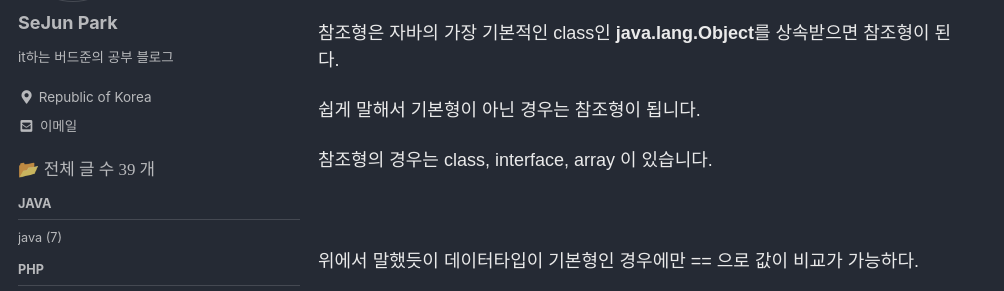
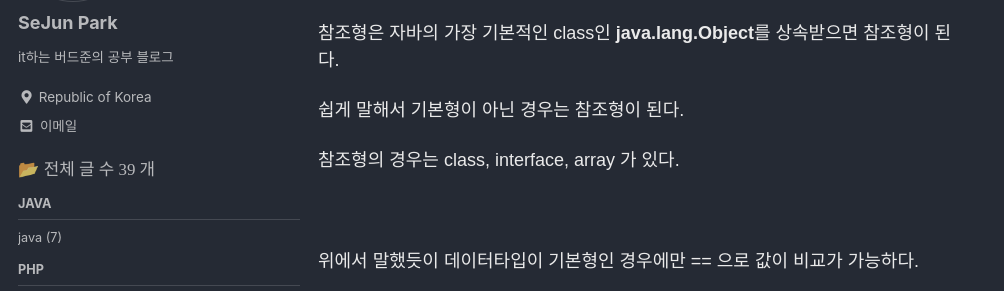
Before and after one commit to pkt369/temp_pkt369.github.io, a Jekyll site: the page built from _posts/2021-07-06-java_equals.md, in a window 1280 px wide and 900 px high, scrolled down 807 px. Shown: the part 160-451 px from the top of the window, without its empty margins (0-1004 px from the left). Built offline with Jekyll 4.4.1, drawn with Linux system fonts in a browser that asks for light colours; cached includes are drawn as plain includes; some web fonts are replaced; comment, search, counter and statistics services are not loaded.

Commit message:
equals 문구 수정

```diff
--- a/_posts/2021-07-06-java_equals.md
+++ b/_posts/2021-07-06-java_equals.md
@@ -47,9 +47,9 @@ comments : true
 
 참조형은 자바의 가장 기본적인 class인 **java.lang.Object**를 상속받으면 참조형이 된다.
 
-쉽게 말해서 기본형이 아닌 경우는 참조형이 됩니다.
+쉽게 말해서 기본형이 아닌 경우는 참조형이 된다.
 
-참조형의 경우는 class, interface, array 이 있습니다.
+참조형의 경우는 class, interface, array 가 있다.
 
 <br>
 
```
